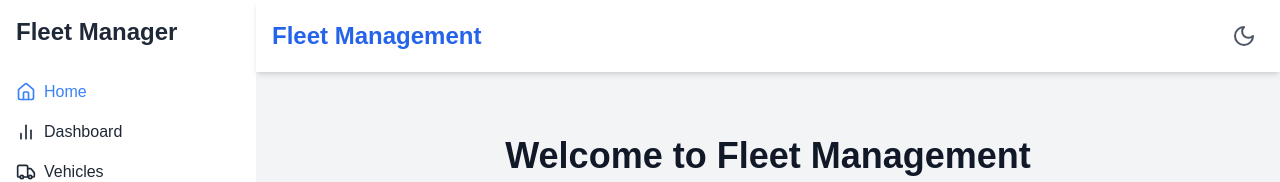
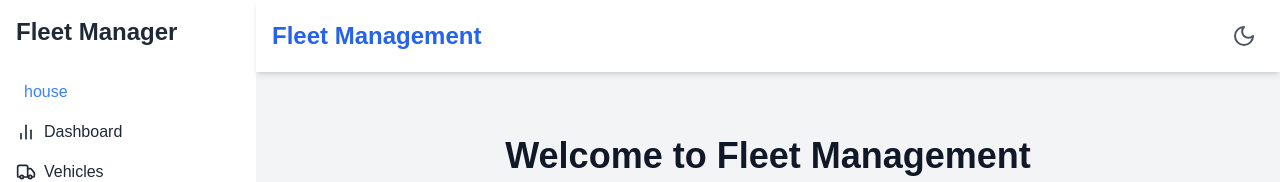
Before and after one commit to cnaples79/fleet-management-app, a Next.js app: page / in a window 1280 px wide. Shown: the top 182 px of the page. Built offline with nearby package versions, Linux system fonts and the light colour scheme.

Commit message:
Update Sidebar.tsx

```diff
--- a/components/Sidebar.tsx
+++ b/components/Sidebar.tsx
@@ -1,7 +1,7 @@
 import React from 'react';
 import Link from 'next/link';
 import { useRouter } from 'next/router';
-import { Home, BarChart2, Truck, Settings } from 'lucide-react';
+import { house, BarChart2, Truck, Settings } from 'lucide-react';
 
 interface SidebarProps {
   darkMode: boolean;
@@ -18,8 +18,8 @@ const Sidebar: React.FC<SidebarProps> = ({ darkMode }) => {
       <ul>
         <li className="mb-4">
           <Link href="/" className={`flex items-center ${isActive('/') ? 'text-blue-500' : 'hover:text-blue-500'}`}>
-            <Home className="mr-2" size={20} />
-            Home
+            <house className="mr-2" size={20} />
+            house
           </Link>
         </li>
         <li className="mb-4">
```
